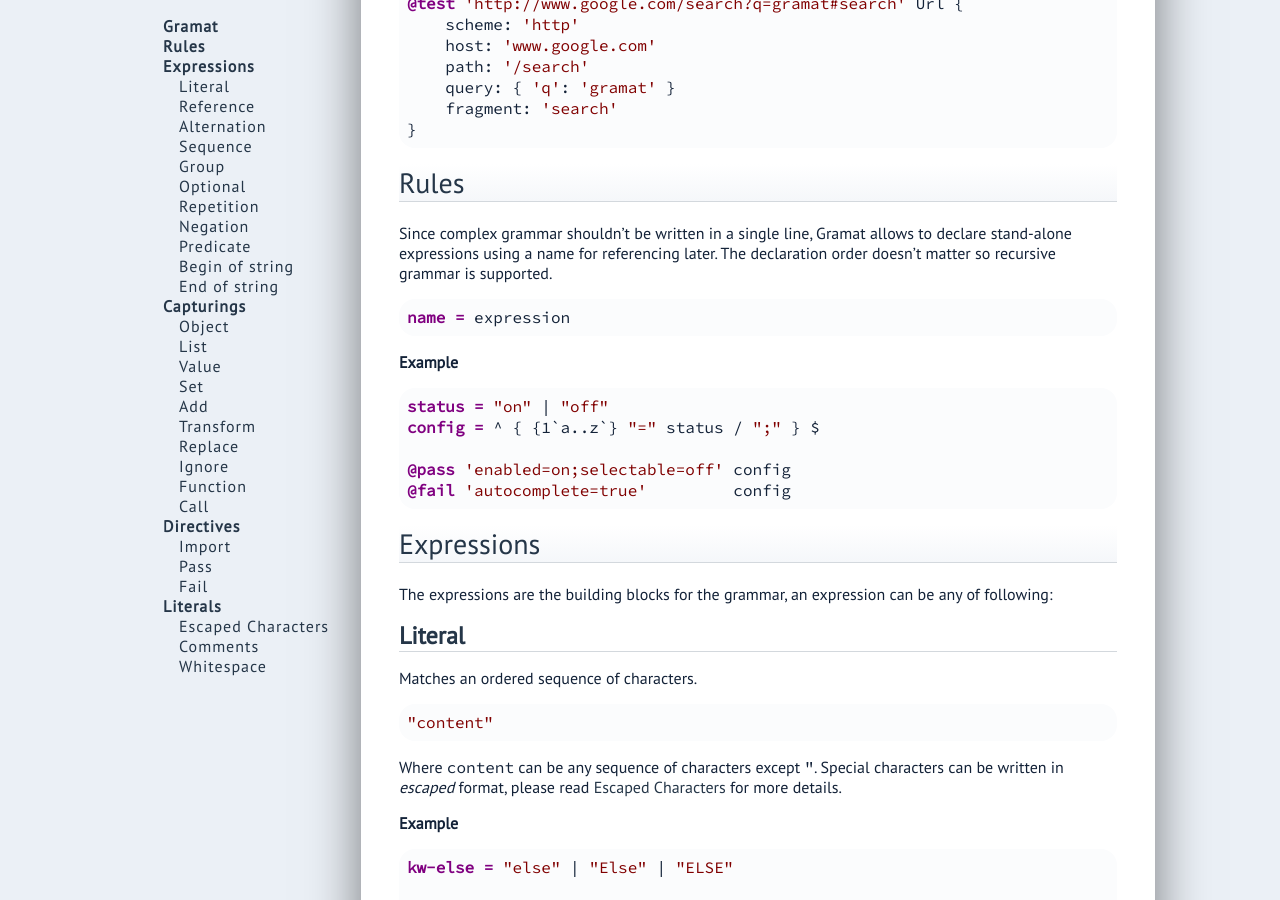
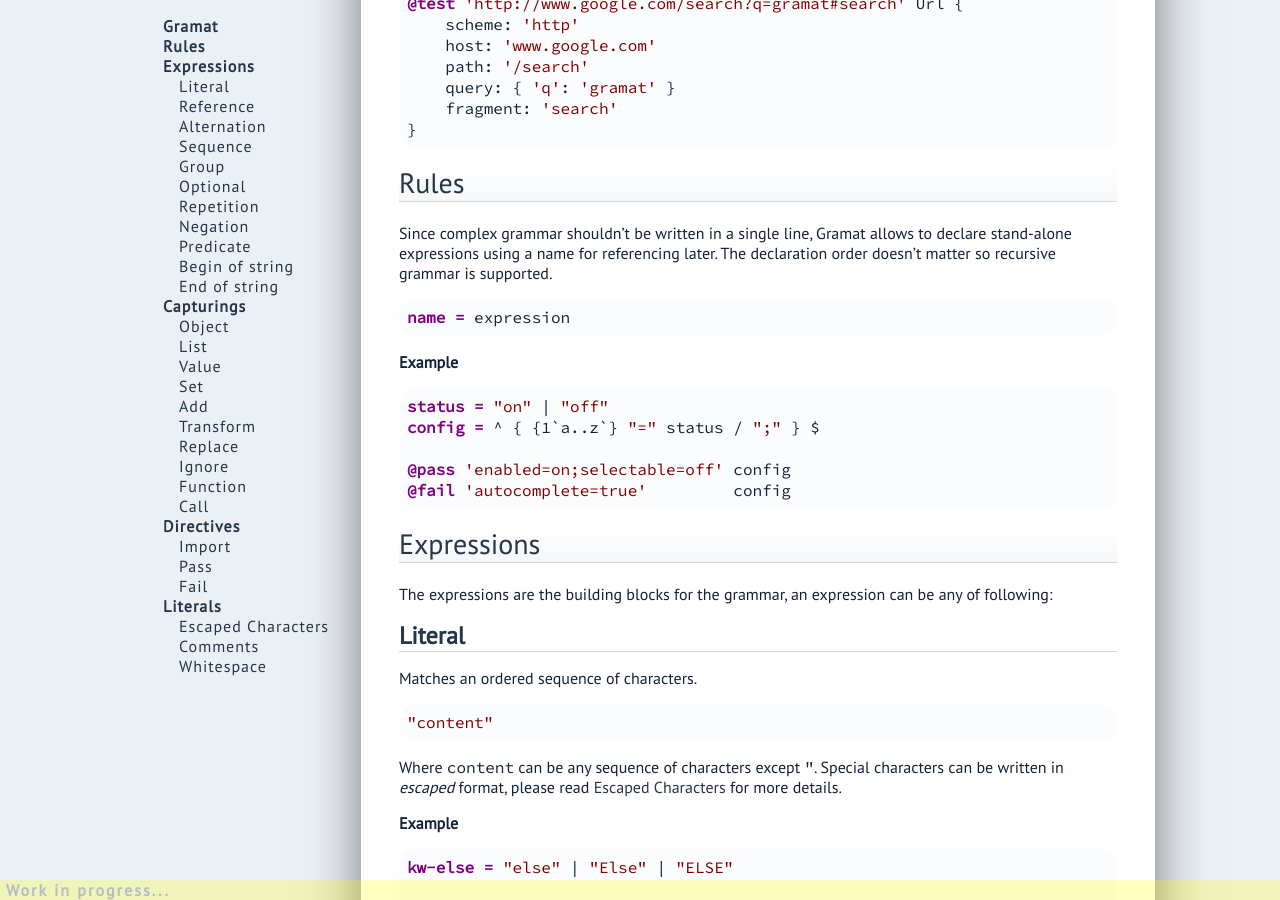
Before and after one commit to gramat-lang/specs, a Jekyll site: the page built from index.html, in a window 1280 px wide and 900 px high, scrolled down 620 px. Built offline with Jekyll 4.4.1, drawn with Linux system fonts in a browser that asks for light colours; nearby versions of some CDN libraries.

Commit message:
Add work in progress disclaimer

```diff
--- a/index.html
+++ b/index.html
@@ -43,3 +43,7 @@ layout: page
     {% endfor %}
   </main>
 </div>
+
+<div style="position:fixed;bottom:0;background-color:yellow;width:100%;left:50%;transform: translateX(-50%);text-align: left;opacity: 0.25;font-weight: bold;letter-spacing: 2px;">
+  &nbsp;Work in progress...
+</div>
```
